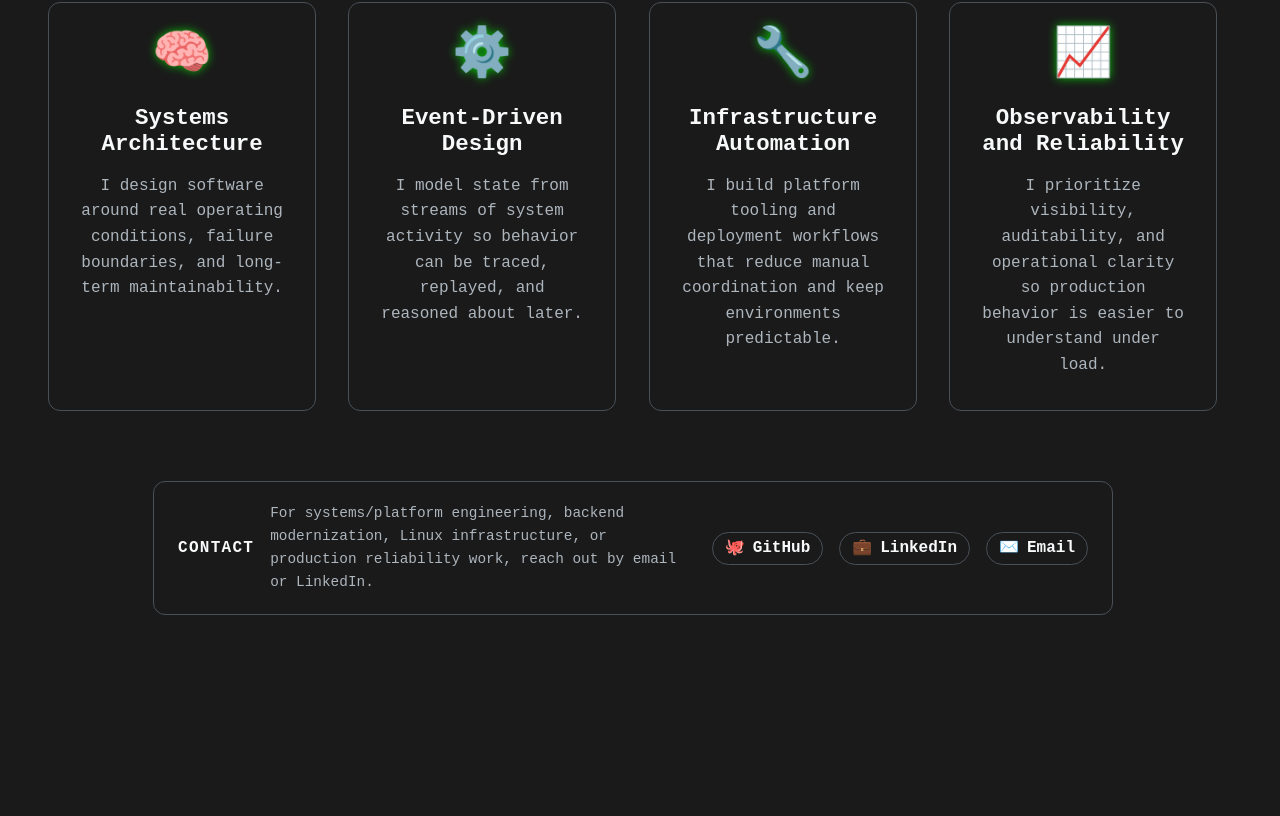
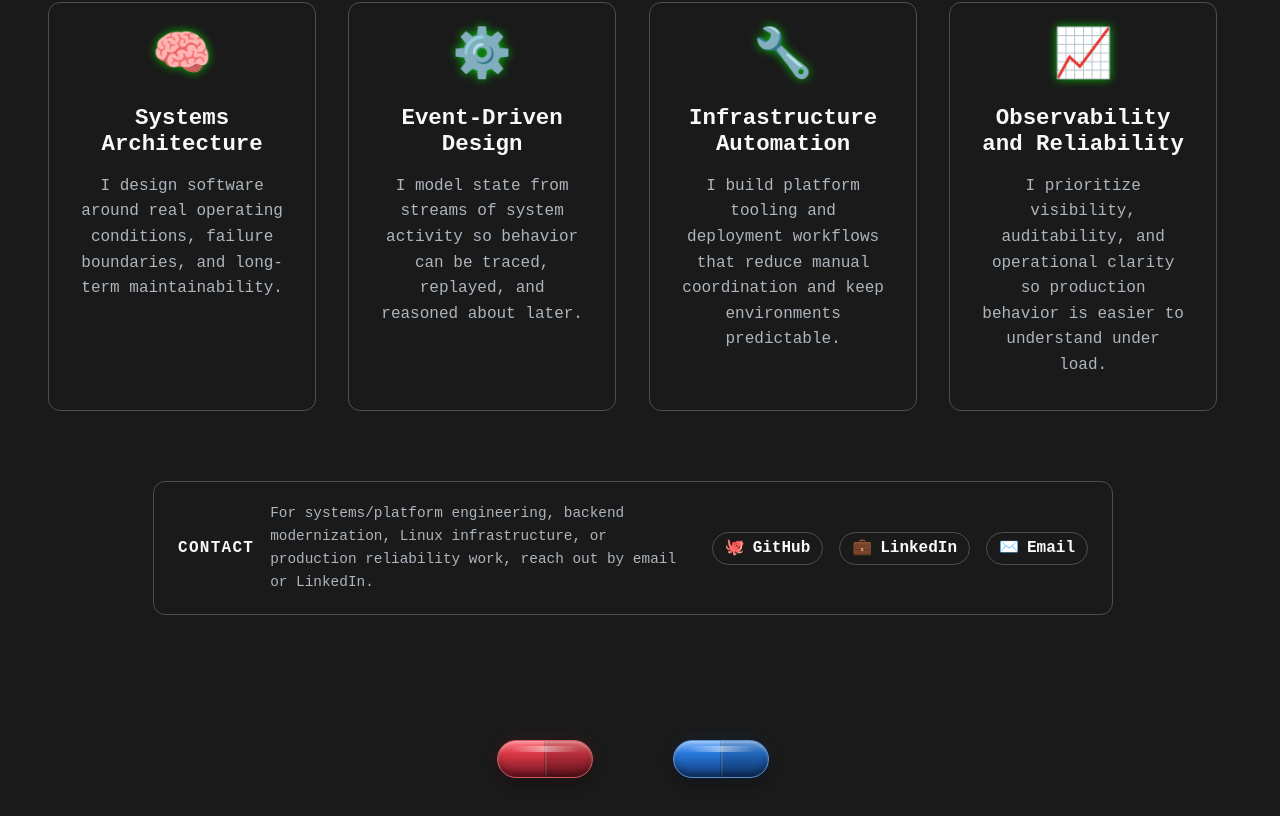
Before and after one commit to kareemsasa3/personal-website, a React (Vite) app in the folder web/: page / in a window 1280 px wide. Shown: the part 1632-2448 px from the top of the page. Before the commit the page ends 2327 px from the top, so only its background shows below. Built offline with nearby package versions, Linux system fonts and the light colour scheme.

Commit message:
feat(home): add wordless red and blue pill navigation

```diff
--- a/web/src/pages/Home/Home.tsx
+++ b/web/src/pages/Home/Home.tsx
@@ -9,6 +9,7 @@ import {
   FeaturedProjectsSection,
   CapabilitiesSection,
   ContactStripSection,
+  ExplorationChoiceSection,
 } from "./sections";
 
 const Home = () => {
@@ -158,6 +159,7 @@ const Home = () => {
         <div id="contact">
           <ContactStripSection />
         </div>
+        <ExplorationChoiceSection />
       </div>
     </div>
   );
--- /dev/null
+++ b/web/src/pages/Home/sections/ExplorationChoiceSection.css
@@ -0,0 +1,88 @@
+.exploration-choice {
+  display: flex;
+  flex-wrap: wrap;
+  justify-content: center;
+  align-items: center;
+  gap: clamp(24px, 6vw, 64px);
+  padding: 1rem 0 max(4rem, env(safe-area-inset-bottom));
+}
+
+.exploration-pill {
+  display: grid;
+  place-items: center;
+  width: 112px;
+  height: 64px;
+  flex: 0 0 112px;
+  border-radius: 999px;
+  -webkit-tap-highlight-color: transparent;
+}
+
+.exploration-pill--red {
+  --pill-color: #dc3847;
+  --pill-light: #ff7c83;
+  --pill-dark: #701421;
+}
+
+.exploration-pill--blue {
+  --pill-color: #2677dc;
+  --pill-light: #80b9ff;
+  --pill-dark: #123a78;
+}
+
+.exploration-pill-capsule {
+  position: relative;
+  width: 96px;
+  height: 38px;
+  border: 1px solid color-mix(in srgb, var(--pill-light) 65%, var(--pill-dark));
+  border-radius: 999px;
+  background:
+    linear-gradient(90deg, transparent 49%, rgba(0, 0, 0, 0.24) 49.5%, rgba(255, 255, 255, 0.22) 51%, transparent 52%),
+    linear-gradient(90deg, transparent 50%, rgba(0, 0, 0, 0.16) 50%),
+    linear-gradient(180deg, var(--pill-light), var(--pill-color) 35%, var(--pill-dark));
+  box-shadow:
+    inset 0 2px 3px rgba(255, 255, 255, 0.3),
+    inset 0 -4px 6px rgba(0, 0, 0, 0.3),
+    0 6px 12px rgba(0, 0, 0, 0.3),
+    0 0 14px color-mix(in srgb, var(--pill-color) 15%, transparent);
+  transition: transform 180ms ease, filter 180ms ease;
+}
+
+.exploration-pill-capsule::before {
+  content: "";
+  position: absolute;
+  top: 5px;
+  left: 13px;
+  right: 13px;
+  height: 6px;
+  border-radius: inherit;
+  background: linear-gradient(90deg, transparent, rgba(255, 255, 255, 0.45), transparent);
+}
+
+.exploration-pill:focus-visible {
+  outline: 2px solid var(--text-color);
+  outline-offset: 4px;
+}
+
+.exploration-pill:focus-visible .exploration-pill-capsule {
+  filter: brightness(1.15);
+}
+
+@media (hover: hover) {
+  .exploration-pill:hover .exploration-pill-capsule {
+    transform: translateY(-3px);
+    filter: brightness(1.15);
+  }
+}
+
+@media (prefers-reduced-motion: reduce) {
+  .exploration-pill .exploration-pill-capsule {
+    transition: none;
+    transform: none;
+  }
+}
+
+@media (forced-colors: active) {
+  .exploration-pill-capsule {
+    border: 2px solid LinkText;
+  }
+}
--- /dev/null
+++ b/web/src/pages/Home/sections/ExplorationChoiceSection.tsx
@@ -0,0 +1,21 @@
+import { Link } from "react-router-dom";
+import "./ExplorationChoiceSection.css";
+
+export const ExplorationChoiceSection = () => (
+  <nav className="exploration-choice" aria-label="Keep exploring">
+    <Link
+      to="/writing"
+      className="exploration-pill exploration-pill--red"
+      aria-label="Read the writing"
+    >
+      <span className="exploration-pill-capsule" aria-hidden="true" />
+    </Link>
+    <Link
+      to="/simulations"
+      className="exploration-pill exploration-pill--blue"
+      aria-label="Explore simulations"
+    >
+      <span className="exploration-pill-capsule" aria-hidden="true" />
+    </Link>
+  </nav>
+);
--- a/web/src/pages/Home/sections/index.ts
+++ b/web/src/pages/Home/sections/index.ts
@@ -2,3 +2,4 @@ export { HeroSection } from "./HeroSection";
 export { FeaturedProjectsSection } from "./FeaturedProjectsSection";
 export { CapabilitiesSection } from "./CapabilitiesSection";
 export { ContactStripSection } from "./ContactStripSection";
+export { ExplorationChoiceSection } from "./ExplorationChoiceSection";
```
